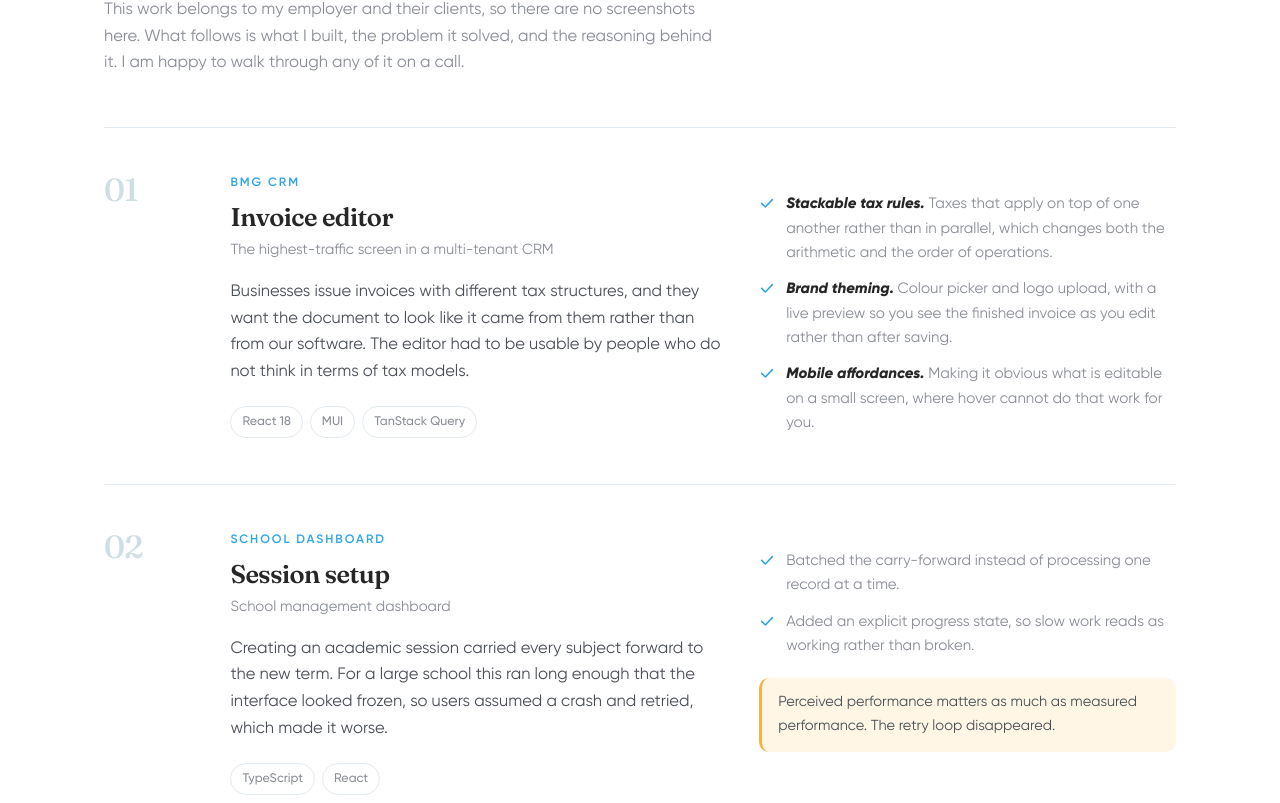
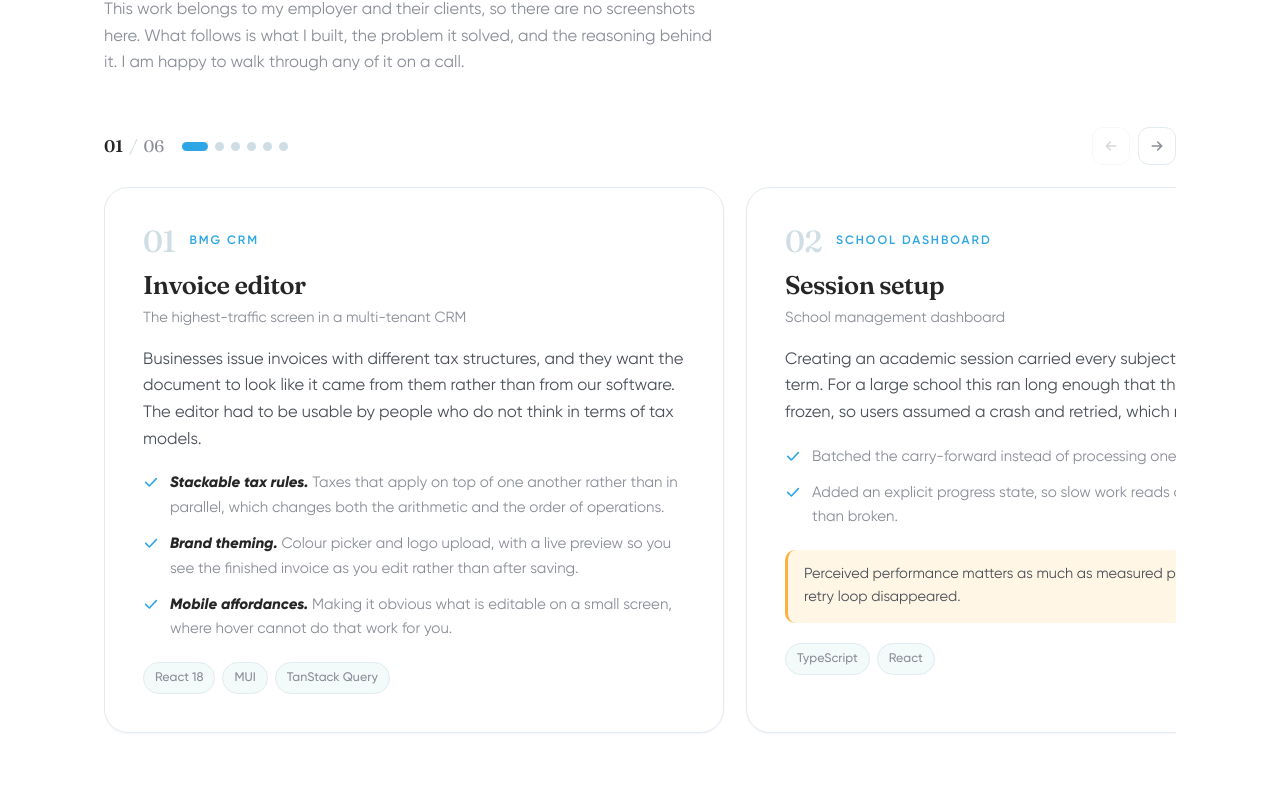
Before and after one commit to AJ-22-max/portfolio, a React (Vite) app: page / in a window 1280 px wide. Shown: the part 977-1780 px from the top of the page. Built offline with nearby package versions, Linux system fonts and the light colour scheme.

Commit message:
Work section as a scroll-snap slider; light mode as the default theme

```diff
--- a/src/components/Work.tsx
+++ b/src/components/Work.tsx
@@ -1,28 +1,22 @@
+import type { KeyboardEvent } from "react";
+import { useCallback, useEffect, useRef, useState } from "react";
 import type { CaseStudy } from "../lib/content";
 import { CASES } from "../lib/content";
-import { Check } from "./Icons";
+import { ArrowRight, Check } from "./Icons";
 import { Reveal } from "./Reveal";
 
-function Case({ study, index }: { study: CaseStudy; index: number }) {
+function Slide({ study, index }: { study: CaseStudy; index: number }) {
   return (
-    <Reveal as="article" className="case">
-      <div className="case-num">{String(index + 1).padStart(2, "0")}</div>
+    <article className="slide" aria-roledescription="slide" aria-label={`${index + 1} of ${CASES.length}: ${study.title}`}>
+      <div className="slide-head">
+        <span className="slide-num">{String(index + 1).padStart(2, "0")}</span>
+        <span className="case-scope eyebrow">{study.scope}</span>
+      </div>
 
-      <div>
-        <span className="case-scope eyebrow">{study.scope}</span>
       <h3>{study.title}</h3>
       <p className="case-tagline">{study.tagline}</p>
       <p className="case-body">{study.body}</p>
-        <div className="tags">
-          {study.tags.map((tag) => (
-            <span className="tag" key={tag}>
-              {tag}
-            </span>
-          ))}
-        </div>
-      </div>
 
-      <div>
       {study.points.length > 0 && (
         <ul className="detail">
           {study.points.map((point, i) => (
@@ -57,12 +51,74 @@ function Case({ study, index }: { study: CaseStudy; index: number }) {
           {study.outcome}
         </p>
       )}
+
+      <div className="tags">
+        {study.tags.map((tag) => (
+          <span className="tag" key={tag}>
+            {tag}
+          </span>
+        ))}
       </div>
-    </Reveal>
+    </article>
   );
 }
 
 export function Work() {
+  const trackRef = useRef<HTMLDivElement>(null);
+  const [active, setActive] = useState(0);
+  const count = CASES.length;
+
+  const goTo = useCallback((i: number) => {
+    const track = trackRef.current;
+    if (!track) return;
+    const clamped = Math.max(0, Math.min(count - 1, i));
+    const slide = track.children[clamped] as HTMLElement | undefined;
+    if (!slide) return;
+    const reduce = window.matchMedia("(prefers-reduced-motion: reduce)").matches;
+    track.scrollTo({ left: slide.offsetLeft, behavior: reduce ? "auto" : "smooth" });
+  }, [count]);
+
+  // Derive the active slide from scroll position, so swipes and arrows agree.
+  useEffect(() => {
+    const track = trackRef.current;
+    if (!track) return;
+    let frame = 0;
+    const onScroll = () => {
+      cancelAnimationFrame(frame);
+      frame = requestAnimationFrame(() => {
+        const slides = Array.from(track.children) as HTMLElement[];
+        const mid = track.scrollLeft + track.clientWidth / 2;
+        let nearest = 0;
+        let best = Infinity;
+        slides.forEach((s, i) => {
+          const centre = s.offsetLeft + s.offsetWidth / 2;
+          const d = Math.abs(centre - mid);
+          if (d < best) {
+            best = d;
+            nearest = i;
+          }
+        });
+        setActive(nearest);
+      });
+    };
+    track.addEventListener("scroll", onScroll, { passive: true });
+    onScroll();
+    return () => {
+      cancelAnimationFrame(frame);
+      track.removeEventListener("scroll", onScroll);
+    };
+  }, []);
+
+  const onKeyDown = (e: KeyboardEvent<HTMLDivElement>) => {
+    if (e.key === "ArrowRight") {
+      e.preventDefault();
+      goTo(active + 1);
+    } else if (e.key === "ArrowLeft") {
+      e.preventDefault();
+      goTo(active - 1);
+    }
+  };
+
   return (
     <section id="work">
       <div className="wrap">
@@ -76,11 +132,65 @@ export function Work() {
           </p>
         </Reveal>
 
-        <div className="cases">
+        <Reveal className="slider">
+          <div className="slider-bar">
+            <span className="slider-count">
+              <b>{String(active + 1).padStart(2, "0")}</b>
+              <span className="slider-sep">/</span>
+              {String(count).padStart(2, "0")}
+            </span>
+
+            <div className="slider-dots" role="tablist" aria-label="Choose a project">
               {CASES.map((study, i) => (
-            <Case study={study} index={i} key={study.id} />
+                <button
+                  key={study.id}
+                  type="button"
+                  role="tab"
+                  className="dot"
+                  data-on={i === active}
+                  aria-selected={i === active}
+                  aria-label={study.title}
+                  onClick={() => goTo(i)}
+                />
               ))}
             </div>
+
+            <div className="slider-arrows">
+              <button
+                type="button"
+                className="icon-btn arrow-prev"
+                onClick={() => goTo(active - 1)}
+                disabled={active === 0}
+                aria-label="Previous project"
+              >
+                <ArrowRight size={16} />
+              </button>
+              <button
+                type="button"
+                className="icon-btn"
+                onClick={() => goTo(active + 1)}
+                disabled={active === count - 1}
+                aria-label="Next project"
+              >
+                <ArrowRight size={16} />
+              </button>
+            </div>
+          </div>
+
+          <div
+            className="slider-track"
+            ref={trackRef}
+            tabIndex={0}
+            role="group"
+            aria-roledescription="carousel"
+            aria-label="Selected work"
+            onKeyDown={onKeyDown}
+          >
+            {CASES.map((study, i) => (
+              <Slide study={study} index={i} key={study.id} />
+            ))}
+          </div>
+        </Reveal>
       </div>
     </section>
   );
--- a/src/styles.css
+++ b/src/styles.css
@@ -39,28 +39,6 @@
 
   --serif: "Fraunces", Georgia, "Times New Roman", serif;
   --sans: "Gilroy", system-ui, -apple-system, "Segoe UI", Roboto, Arial, sans-serif;
-}
-
-@media (prefers-color-scheme: dark) {
-  :root:not([data-theme="light"]) {
-    --bg: #0d1117;
-    --bg-tint: #111823;
-    --bg-elev: #141c27;
-    --fg: #eef4f7;
-    --fg-2: #c2ccd6;
-    --muted: #8d959f;
-    --line: #1f2a36;
-    --line-2: #2a3846;
-    --brand: #7d8bff;
-    --brand-ink: #96a2ff;
-    --brand-soft: #151a3a;
-    --accent: #4fb9ef;
-    --accent-soft: #10222f;
-    --amber-soft: #2a1f0d;
-    --shadow-sm: 0 1px 2px rgba(0, 0, 0, 0.5);
-    --shadow: 0 2px 6px rgba(0, 0, 0, 0.5), 0 14px 34px -18px rgba(0, 0, 0, 0.8);
-    --shadow-lg: 0 4px 10px rgba(0, 0, 0, 0.55), 0 34px 70px -28px rgba(0, 0, 0, 0.85);
-  }
 }
 
 :root[data-theme="dark"] {
@@ -151,8 +129,7 @@ h4 { margin: 0; font-family: var(--sans); }
   color: #fff; display: grid; place-items: center;
   font-family: var(--serif); font-weight: 600; font-size: 14px; letter-spacing: 0.01em;
 }
-:root[data-theme="dark"] .brand-mark,
-:root:not([data-theme="light"]) .brand-mark { color: #fff; }
+:root[data-theme="dark"] .brand-mark { color: #fff; }
 .brand-name { font-weight: 600; font-size: 1rem; letter-spacing: -0.01em; }
 
 .nav-links { display: flex; gap: 2px; }
@@ -195,8 +172,7 @@ h4 { margin: 0; font-family: var(--sans); }
   background: var(--navy); border-color: var(--navy); color: #fff;
 }
 .btn-primary:hover { box-shadow: 0 14px 30px -12px rgba(8, 12, 150, 0.55); }
-:root[data-theme="dark"] .btn-primary,
-:root:not([data-theme="light"]) .btn-primary { background: var(--brand); border-color: var(--brand); color: #0b1020; }
+:root[data-theme="dark"] .btn-primary { background: var(--brand); border-color: var(--brand); color: #0b1020; }
 
 /* ============================================================
    Hero
@@ -265,30 +241,53 @@ section { padding: clamp(60px, 7.5vw, 100px) 0; scroll-margin-top: var(--nav-h);
 .sec-note { color: var(--muted); max-width: 60ch; margin: 14px 0 clamp(32px, 5vw, 50px); font-size: 1.03rem; }
 
 /* ============================================================
-   Case studies — typographic, no client imagery
+   Work slider — native scroll-snap, no carousel library
    ============================================================ */
-.cases { border-top: 1px solid var(--line); }
-.case {
-  display: grid; grid-template-columns: 88px minmax(0, 1fr) minmax(0, 0.85fr);
-  gap: clamp(18px, 3vw, 40px); padding: clamp(30px, 4vw, 46px) 0;
-  border-bottom: 1px solid var(--line); align-items: start;
-  transition: background 0.2s ease;
+.slider-bar { display: flex; align-items: center; gap: 18px; margin-bottom: 18px; }
+.slider-count { font-family: var(--serif); font-size: 1.05rem; color: var(--muted); flex: none; }
+.slider-count b { color: var(--fg); font-weight: 600; }
+.slider-sep { margin: 0 6px; color: var(--line-2); }
+
+.slider-dots { display: flex; gap: 7px; margin-right: auto; }
+.dot {
+  width: 9px; height: 9px; padding: 0; border-radius: 999px; cursor: pointer;
+  border: 0; background: var(--line-2);
+  transition: background 0.2s ease, width 0.24s ease;
 }
-.case:hover { background: var(--bg-tint); }
-@media (max-width: 900px) {
-  .case { grid-template-columns: 1fr; gap: 14px; }
-  .case:hover { background: transparent; }
+.dot[data-on="true"] { background: var(--accent); width: 26px; }
+.dot:hover { background: var(--brand-ink); }
+
+.slider-arrows { display: flex; gap: 8px; flex: none; }
+.arrow-prev svg { transform: rotate(180deg); }
+.icon-btn:disabled { opacity: 0.35; cursor: default; transform: none; }
+.icon-btn:disabled:hover { color: var(--muted); border-color: var(--line); transform: none; }
+
+.slider-track {
+  display: flex; gap: clamp(14px, 2vw, 22px);
+  overflow-x: auto; overscroll-behavior-x: contain;
+  scroll-snap-type: x mandatory; scroll-padding-left: 0;
+  padding: 4px 0 16px;
+  scrollbar-width: none;
 }
+.slider-track::-webkit-scrollbar { display: none; }
+.slider-track:focus-visible { outline: 2px solid var(--accent); outline-offset: 4px; border-radius: var(--r); }
 
-.case-num {
-  font-family: var(--serif); font-size: 2rem; font-weight: 500; line-height: 1;
+.slide {
+  flex: 0 0 min(100%, 660px); scroll-snap-align: start;
+  background: var(--bg-elev); border: 1px solid var(--line); border-radius: var(--r-lg);
+  padding: clamp(24px, 3.4vw, 38px); box-shadow: var(--shadow-sm);
+  transition: box-shadow 0.22s ease, border-color 0.22s ease;
+}
+.slide:hover { box-shadow: var(--shadow); border-color: var(--line-2); }
+@media (min-width: 1040px) { .slide { flex-basis: 620px; } }
+
+.slide-head { display: flex; align-items: center; gap: 14px; margin-bottom: 14px; }
+.slide-num {
+  font-family: var(--serif); font-size: 1.9rem; font-weight: 500; line-height: 1;
   color: var(--line-2); letter-spacing: -0.02em;
 }
-.case:hover .case-num { color: var(--accent); }
-@media (max-width: 900px) { .case-num { font-size: 1.3rem; } }
-
-.case-scope { color: var(--accent); display: block; margin-bottom: 9px; }
-.case h3 { margin-bottom: 8px; }
+.case-scope { color: var(--accent); }
+.slide h3 { margin-bottom: 8px; }
 .case-tagline { color: var(--muted); font-size: 0.92rem; margin: 0 0 16px; }
 .case-body { margin: 0; color: var(--fg-2); }
 .case-body strong { color: var(--fg); font-weight: 600; }
@@ -311,8 +310,7 @@ section { padding: clamp(60px, 7.5vw, 100px) 0; scroll-margin-top: var(--nav-h);
   background: var(--bg-tint); border: 1px solid var(--line);
   padding: 5px 11px; border-radius: 999px; white-space: nowrap;
 }
-:root[data-theme="dark"] .tag,
-:root:not([data-theme="light"]) .tag { background: var(--bg-elev); }
+:root[data-theme="dark"] .tag { background: var(--bg-elev); }
 
 /* ============================================================
    Skills
```
Also changed, not shown: index.html (+7 -3 lines), src/lib/hooks.ts (+4 -17 lines). Lines whose indentation alone changed are shown as unchanged.
